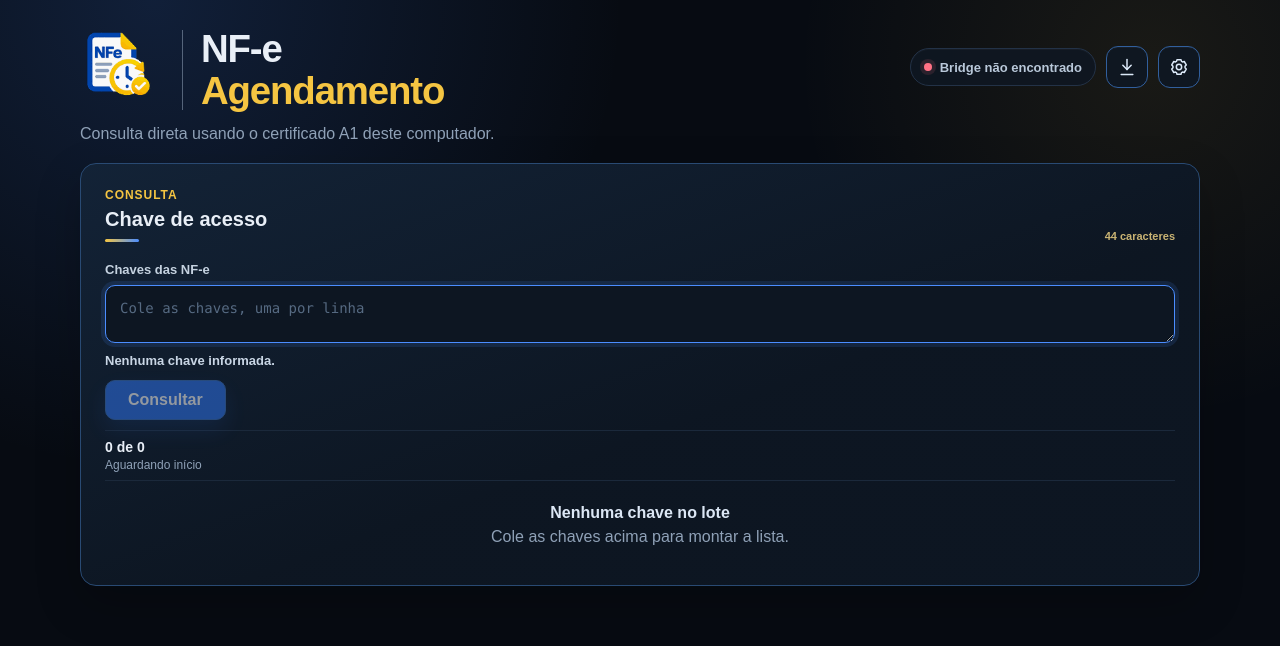
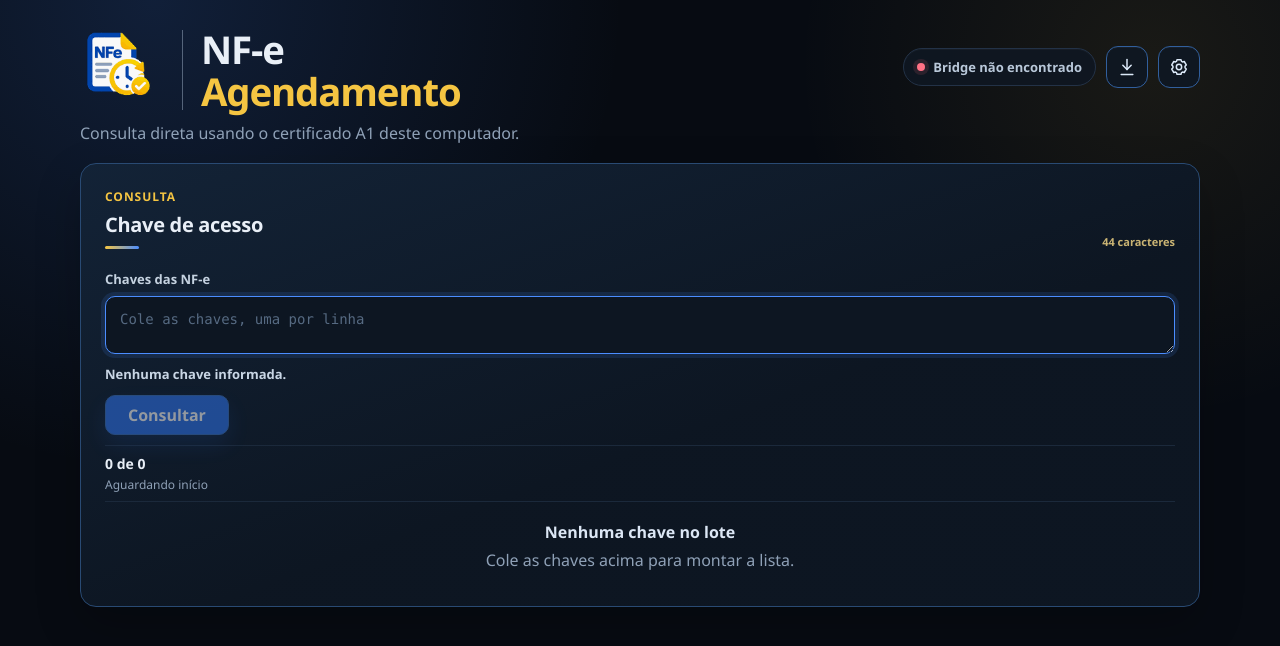
Before and after one commit to joaoldsxyzbr/Nfe-agendamento-2.0, a website built with Vite: page apps/web/index.html in a window 1280 px wide. Built offline with nearby package versions, Linux system fonts and the light colour scheme; files whose address does not match are found by name.

Commit message:
style: modernize application typography

```diff
--- a/apps/web/src/styles.css
+++ b/apps/web/src/styles.css
@@ -1,6 +1,9 @@
 :root {
   color-scheme: dark;
-  font-family: Arial, Helvetica, sans-serif;
+  --font-sans: "Segoe UI Variable Text", "Segoe UI", Roboto, "Helvetica Neue", Arial, sans-serif;
+  --font-display: "Segoe UI Variable Display", "Segoe UI", "Helvetica Neue", Arial, sans-serif;
+  --font-mono: "Cascadia Mono", "Cascadia Code", Consolas, "Liberation Mono", monospace;
+  font-family: var(--font-sans);
   color: var(--text);
   background: var(--bg);
   font-synthesis: none;
@@ -39,7 +42,8 @@ body {
 
 body.danfe-open { overflow: hidden; }
 
-button, input, select { font: inherit; }
+button, input, select, textarea { font-family: inherit; }
+button, input, select { font-size: inherit; }
 
 button {
   border: 1px solid #3c72bf;
@@ -107,13 +111,23 @@ select:disabled { background: #0b121c; color: var(--muted-2); }
 }
 
 h1, h2, p { margin-top: 0; }
+h1, h2 {
+  font-family: var(--font-display);
+}
 h1 {
   margin-bottom: 8px;
   color: var(--text);
   font-size: clamp(28px, 4vw, 38px);
-  letter-spacing: -0.03em;
+  font-weight: 760;
+  letter-spacing: -0.035em;
 }
-h2 { margin-bottom: 0; color: var(--text); font-size: 20px; }
+h2 {
+  margin-bottom: 0;
+  color: var(--text);
+  font-size: 20px;
+  font-weight: 720;
+  letter-spacing: -0.015em;
+}
 .subtitle, .help-text { color: var(--muted); }
 .subtitle { margin-bottom: 0; }
 
```
